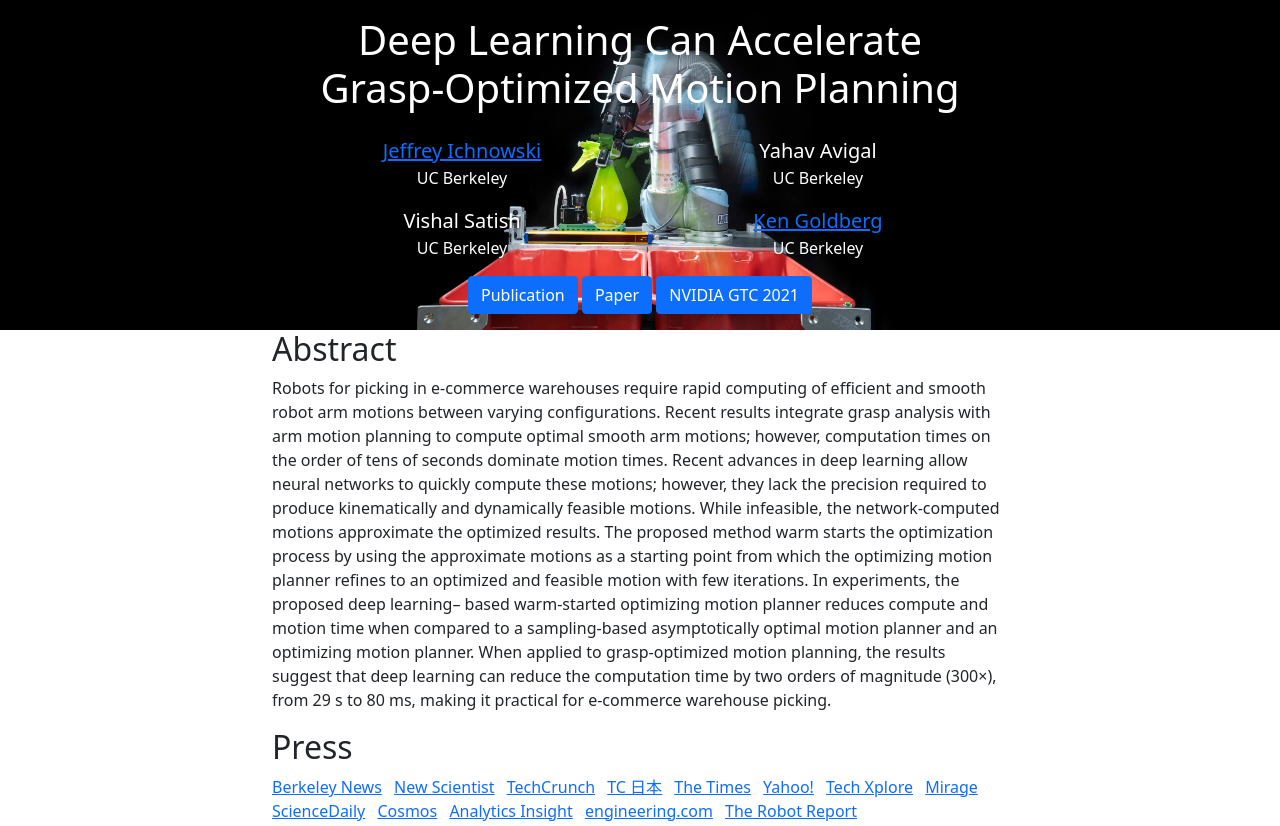
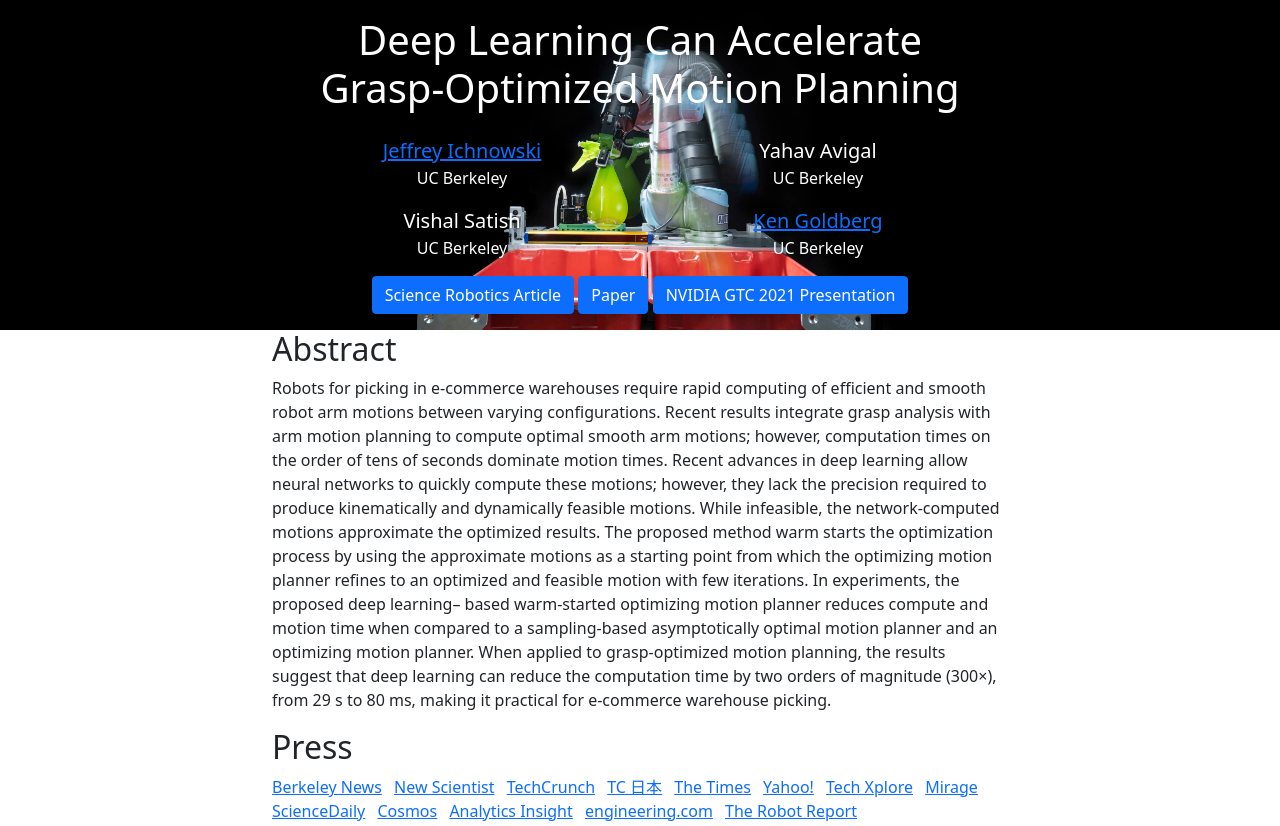
Before and after one commit to BerkeleyAutomation/dj-gomp, a plain HTML site: page index.html in a window 1280 px wide. Shown: the top 826 px of the page. Drawn offline with nearby package versions, Linux system fonts and the light colour scheme.

Commit message:
Link label updates

```diff
--- a/index.html
+++ b/index.html
@@ -52,9 +52,9 @@
               </div>
 
               <div class="text-center p-3">
-                <a href="https://robotics.sciencemag.org/content/5/48/eabd7710" class="btn btn-primary">Publication</a>
+                <a href="https://robotics.sciencemag.org/content/5/48/eabd7710" class="btn btn-primary">Science Robotics Article</a>
                 <a href="#" class="btn btn-primary">Paper</a>
-                <a href="https://www.nvidia.com/en-us/on-demand/session/gtcspring21-s31905/" class="btn btn-primary">NVIDIA GTC 2021</a>
+                <a href="https://www.nvidia.com/en-us/on-demand/session/gtcspring21-s31905/" class="btn btn-primary">NVIDIA GTC 2021 Presentation</a>
               </div>
             </div>
           </div>
```
